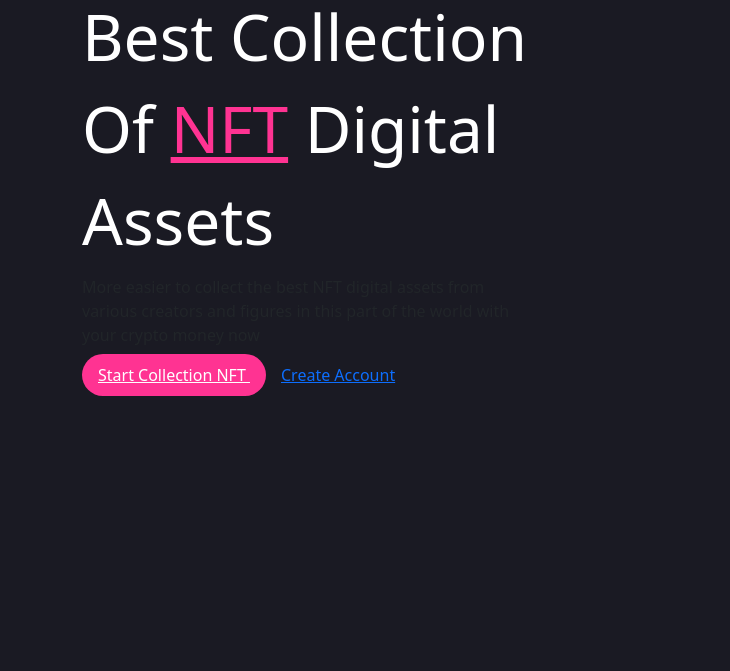
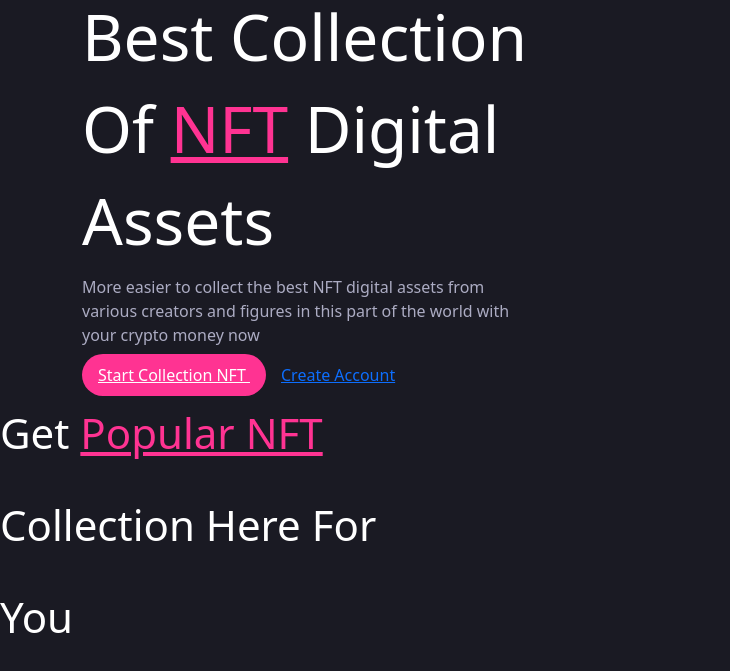
Before and after one commit to prodige93/maquetteFigma, a plain HTML site: page index.html in a window 1280 px wide. Shown: the part 69-740 px from the top of the page, without its empty margins (0-730 px from the left). Drawn offline with nearby package versions, Linux system fonts and the light colour scheme.

Commit message:
second commit

```diff
--- a/assets/css/style.css
+++ b/assets/css/style.css
@@ -16,6 +16,10 @@ h1{
     font-size: 64px;
     line-height: 92px;
 }
+p{
+    color: #ACACC3;
+
+}
 u{
     color: var(--rose);
 }
@@ -26,3 +30,17 @@ u{
     color: var(--blanc);
     margin-right: 15px;
 }
+
+
+
+
+
+
+
+h2 {
+    color: var(--blanc);
+    font-size: 42px;
+    line-height: 92px;
+
+
+}
--- a/index.html
+++ b/index.html
@@ -61,6 +61,21 @@
         </div>
       </div>
      </div>
+
+
+
+
+     <div class="container-2">
+      <div class="row">
+        <div class="col-4">
+          <h2>
+            Get <u>Popular NFT</u> Collection Here For You
+          </h2>
+        </div>
+
+
+
+
     <script src="https://cdn.jsdelivr.net/npm/bootstrap@5.3.3/dist/js/bootstrap.bundle.min.js" integrity="sha384-YvpcrYf0tY3lHB60NNkmXc5s9fDVZLESaAA55NDzOxhy9GkcIdslK1eN7N6jIeHz" crossorigin="anonymous"></script>
   </body>
 </html>
```
